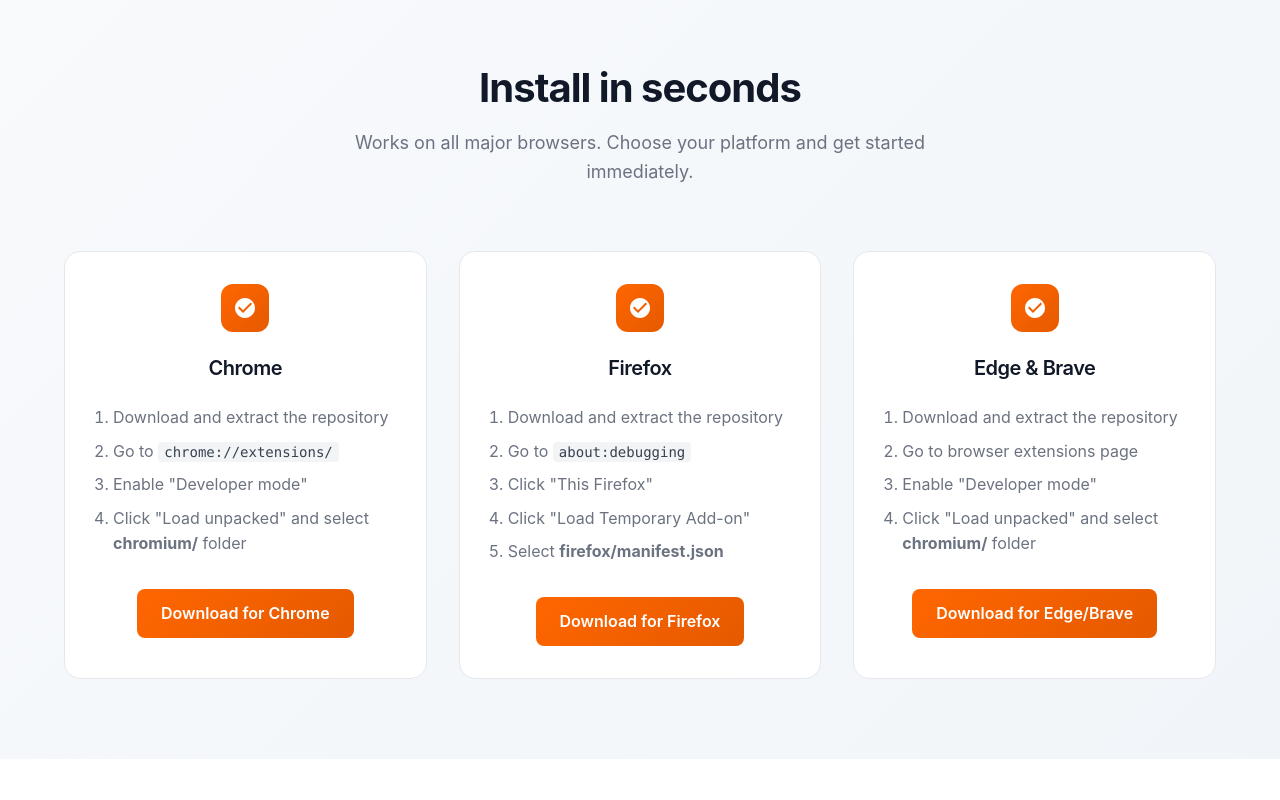
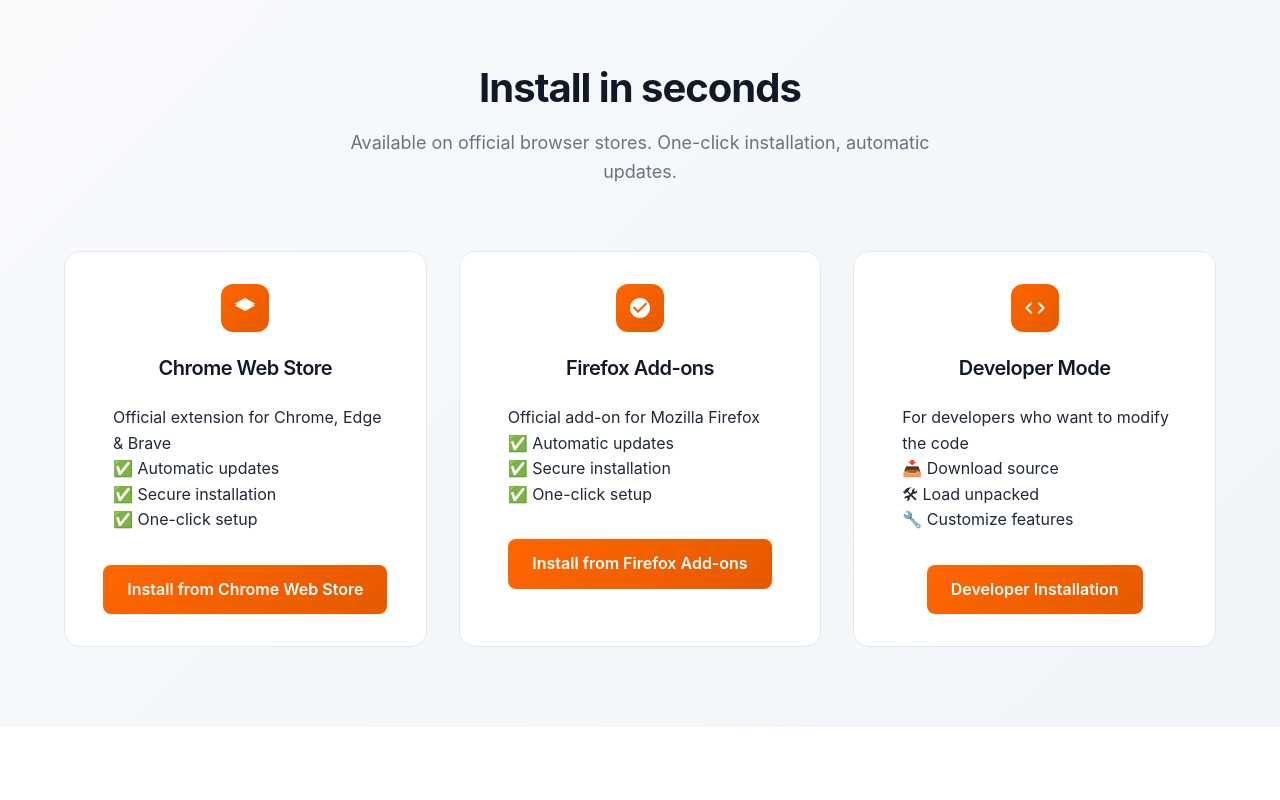
Before and after one commit to wbnns/submit-to-hacker-news, a browser extension: page docs/index.html in a window 1280 px wide. Shown: the part 1640-2440 px from the top of the page. Drawn offline with Linux system fonts and the light colour scheme.

Commit message:
Add official Chrome and Firefox extension links :)

```diff
--- a/docs/index.html
+++ b/docs/index.html
@@ -4,7 +4,7 @@
     <meta charset="UTF-8">
     <meta name="viewport" content="width=device-width, initial-scale=1.0">
     <title>Submit to Hacker News</title>
-    <meta name="description" content="Free browser extension for Chrome, Firefox, Edge, Brave and all major browsers. Submit to Hacker News with automatic title optimization, efficient duplicate detection, and built-in HN guidelines. Install in seconds.">
+    <meta name="description" content="Official browser extension for Chrome, Firefox, Edge, Brave and all major browsers. Submit to Hacker News with automatic title optimization, efficient duplicate detection, and built-in HN guidelines. Available on Chrome Web Store and Firefox Add-ons.">
 
     <!-- SEO Keywords -->
     <meta name="keywords" content="hacker news extension, hacker news submit, browser extension, chrome extension, firefox addon, duplicate detection, title optimization, HN guidelines, productivity, automation, webextension">
@@ -17,7 +17,7 @@
     <meta property="og:url" content="https://hn.wbnns.com/">
     <meta property="og:site_name" content="hn.wbnns.com">
     <meta property="og:title" content="Submit to Hacker News">
-    <meta property="og:description" content="Free browser extension for Chrome, Firefox, Edge, Brave and all major browsers. Submit to Hacker News with automatic title optimization, duplicate detection, and built-in HN guidelines.">
+    <meta property="og:description" content="Official browser extension for Chrome, Firefox, Edge, Brave and all major browsers. Submit to Hacker News with automatic title optimization, duplicate detection, and built-in HN guidelines. Available on Chrome Web Store and Firefox Add-ons.">
     <meta property="og:image" content="https://hn.wbnns.com/og-image.svg">
     <meta property="og:image:width" content="1200">
     <meta property="og:image:height" content="630">
@@ -86,10 +86,11 @@
                     </div>
                 </div>
                 <div class="hero-actions">
-                    <a href="#install" class="btn btn-primary">Install Extension</a>
+                    <a href="https://chromewebstore.google.com/detail/submit-to-hacker-news/alleeofhkkjaiaelnpobphljpfelfiin" class="btn btn-primary" target="_blank" rel="noopener">Install for Chrome</a>
+                    <a href="https://addons.mozilla.org/en-US/firefox/addon/submit-to-hacker-news/" class="btn btn-primary" target="_blank" rel="noopener">Install for Firefox</a>
                     <a href="https://github.com/wbnns/submit-to-hacker-news" class="btn btn-secondary" target="_blank">
                         <svg class="btn-icon" viewBox="0 0 24 24" fill="currentColor">
-                            <path d="M12 0c-6.626 0-12 5.373-12 12 0 5.302 3.438 9.8 8.207 11.387.599.111.793-.261.793-.577v-2.234c-3.338.726-4.033-1.416-4.033-1.416-.546-1.387-1.333-1.756-1.333-1.756-1.089-.745.083-.729.083-.729 1.205.084 1.839 1.237 1.839 1.237 1.07 1.834 2.807 1.304 3.492.997.107-.775.418-1.305.762-1.604-2.665-.305-5.467-1.334-5.467-5.931 0-1.311.469-2.381 1.236-3.221-.124-.303-.535-1.524.117-3.176 0 0 1.008-.322 3.301 1.23.957-.266 1.983-.399 3.003-.404 1.02.005 2.047.138 3.006.404 2.291-1.552 3.297-1.23 3.297-1.23.653 1.653.242 2.874.118 3.176.77.84 1.235 1.911 1.235 3.221 0 4.609-2.807 5.624-5.479 5.921.43.372.823 1.102.823 2.222v3.293c0 .319.192.694.801.576 4.765-1.589 8.199-6.086 8.199-11.386 0-6.627-5.373-12-12-12z"/>
+                            <path d="M12 0c-6.626 0-12 5.373-12 12 0 5.302 3.438 9.8 8.207 11.387.599.111.793-.261.793-.577v-2.234c-3.338.726-4.033-1.416-4.033-1.416-.546-1.387-1.333-1.756-1.333-1.756-1.089-.745.083-.729.083-.729 1.205.084 1.839 1.237 1.839 1.237 1.07 1.834 2.807 1.304 3.492.997.107-.775.418-1.305.762-1.604-2.665-.305-5.467-1.334-5.467-5.931 0-1.311.469-2.381 1.236-3.221-.124-.303-.535-1.524.117-3.176 0 0 1.008-.322 3.301 1.23.957-.266 1.983-.399 3.003-.404 1.02.005 2.047.138 3.006.404 2.291-1.552 3.297-1.23 3.297-1.30.653 1.653.242 2.874.118 3.176.77.84 1.235 1.911 1.235 3.221 0 4.609-2.807 5.624-5.479 5.921.43.372.823 1.102.823 2.222v3.293c0 .319.192.694.801.576 4.765-1.589 8.199-6.086 8.199-11.386 0-6.627-5.373-12-12-12z"/>
                         </svg>
                         View Source
                     </a>
@@ -202,25 +203,25 @@
             <div class="section-header">
                 <h2 class="section-title">Install in seconds</h2>
                 <p class="section-description">
-                    Works on all major browsers. Choose your platform and get started immediately.
+                    Available on official browser stores. One-click installation, automatic updates.
                 </p>
             </div>
             <div class="install-grid">
                 <div class="install-card">
                     <div class="install-icon">
                         <svg viewBox="0 0 24 24" fill="currentColor">
-                            <path d="M12 2C6.48 2 2 6.48 2 12s4.48 10 10 10 10-4.48 10-10S17.52 2 12 2zm-2 15l-5-5 1.41-1.41L10 14.17l7.59-7.59L19 8l-9 9z"/>
+                            <path d="M12 2l10 5.5-10 5.5-10-5.5L12 2zm0 11l8.39-4.61L22 9.5 12 15 2 9.5l1.61-1.11L12 13z"/>
                         </svg>
                     </div>
-                    <h3 class="install-title">Chrome</h3>
-                    <ol class="install-steps">
-                        <li>Download and extract the repository</li>
-                        <li>Go to <code>chrome://extensions/</code></li>
-                        <li>Enable "Developer mode"</li>
-                        <li>Click "Load unpacked" and select <strong>chromium/</strong> folder</li>
-                    </ol>
-                    <a href="https://github.com/wbnns/submit-to-hacker-news/archive/refs/heads/main.zip" class="install-btn">
-                        Download for Chrome
+                    <h3 class="install-title">Chrome Web Store</h3>
+                    <div class="install-steps">
+                        <p>Official extension for Chrome, Edge & Brave</p>
+                        <p>✅ Automatic updates</p>
+                        <p>✅ Secure installation</p>
+                        <p>✅ One-click setup</p>
+                    </div>
+                    <a href="https://chromewebstore.google.com/detail/submit-to-hacker-news/alleeofhkkjaiaelnpobphljpfelfiin" class="install-btn" target="_blank" rel="noopener">
+                        Install from Chrome Web Store
                     </a>
                 </div>
                 <div class="install-card">
@@ -229,33 +230,32 @@
                             <path d="M12 2C6.48 2 2 6.48 2 12s4.48 10 10 10 10-4.48 10-10S17.52 2 12 2zm-2 15l-5-5 1.41-1.41L10 14.17l7.59-7.59L19 8l-9 9z"/>
                         </svg>
                     </div>
-                    <h3 class="install-title">Firefox</h3>
-                    <ol class="install-steps">
-                        <li>Download and extract the repository</li>
-                        <li>Go to <code>about:debugging</code></li>
-                        <li>Click "This Firefox"</li>
-                        <li>Click "Load Temporary Add-on"</li>
-                        <li>Select <strong>firefox/manifest.json</strong></li>
-                    </ol>
-                    <a href="https://github.com/wbnns/submit-to-hacker-news/archive/refs/heads/main.zip" class="install-btn">
-                        Download for Firefox
+                    <h3 class="install-title">Firefox Add-ons</h3>
+                    <div class="install-steps">
+                        <p>Official add-on for Mozilla Firefox</p>
+                        <p>✅ Automatic updates</p>
+                        <p>✅ Secure installation</p>
+                        <p>✅ One-click setup</p>
+                    </div>
+                    <a href="https://addons.mozilla.org/en-US/firefox/addon/submit-to-hacker-news/" class="install-btn" target="_blank" rel="noopener">
+                        Install from Firefox Add-ons
                     </a>
                 </div>
                 <div class="install-card">
                     <div class="install-icon">
                         <svg viewBox="0 0 24 24" fill="currentColor">
-                            <path d="M12 2C6.48 2 2 6.48 2 12s4.48 10 10 10 10-4.48 10-10S17.52 2 12 2zm-2 15l-5-5 1.41-1.41L10 14.17l7.59-7.59L19 8l-9 9z"/>
+                            <path d="M9.4 16.6L4.8 12l4.6-4.6L8 6l-6 6 6 6 1.4-1.4zm5.2 0L19.2 12l-4.6-4.6L16 6l6 6-6 6-1.4-1.4z"/>
                         </svg>
                     </div>
-                    <h3 class="install-title">Edge & Brave</h3>
-                    <ol class="install-steps">
-                        <li>Download and extract the repository</li>
-                        <li>Go to browser extensions page</li>
-                        <li>Enable "Developer mode"</li>
-                        <li>Click "Load unpacked" and select <strong>chromium/</strong> folder</li>
-                    </ol>
-                    <a href="https://github.com/wbnns/submit-to-hacker-news/archive/refs/heads/main.zip" class="install-btn">
-                        Download for Edge/Brave
+                    <h3 class="install-title">Developer Mode</h3>
+                    <div class="install-steps">
+                        <p>For developers who want to modify the code</p>
+                        <p>📥 Download source</p>
+                        <p>🛠 Load unpacked</p>
+                        <p>🔧 Customize features</p>
+                    </div>
+                    <a href="https://github.com/wbnns/submit-to-hacker-news#manual-installation-developer-mode" class="install-btn" target="_blank" rel="noopener">
+                        Developer Installation
                     </a>
                 </div>
             </div>
@@ -305,10 +305,8 @@
                     Submit in seconds with optimized titles that follow HN guidelines.
                 </p>
                 <div class="cta-actions">
-                    <a href="#install" class="btn btn-primary btn-large">Install Extension</a>
-                    <a href="https://github.com/wbnns/submit-to-hacker-news" class="btn btn-secondary btn-large" target="_blank">
-                        View on GitHub
-                    </a>
+                    <a href="https://chromewebstore.google.com/detail/submit-to-hacker-news/alleeofhkkjaiaelnpobphljpfelfiin" class="btn btn-primary btn-large" target="_blank" rel="noopener">Install for Chrome</a>
+                    <a href="https://addons.mozilla.org/en-US/firefox/addon/submit-to-hacker-news/" class="btn btn-primary btn-large" target="_blank" rel="noopener">Install for Firefox</a>
                 </div>
             </div>
         </div>
```
Also changed, not shown: CONTRIBUTING.md (+4 -2 lines), package.json (+4 -4 lines), README.md.
